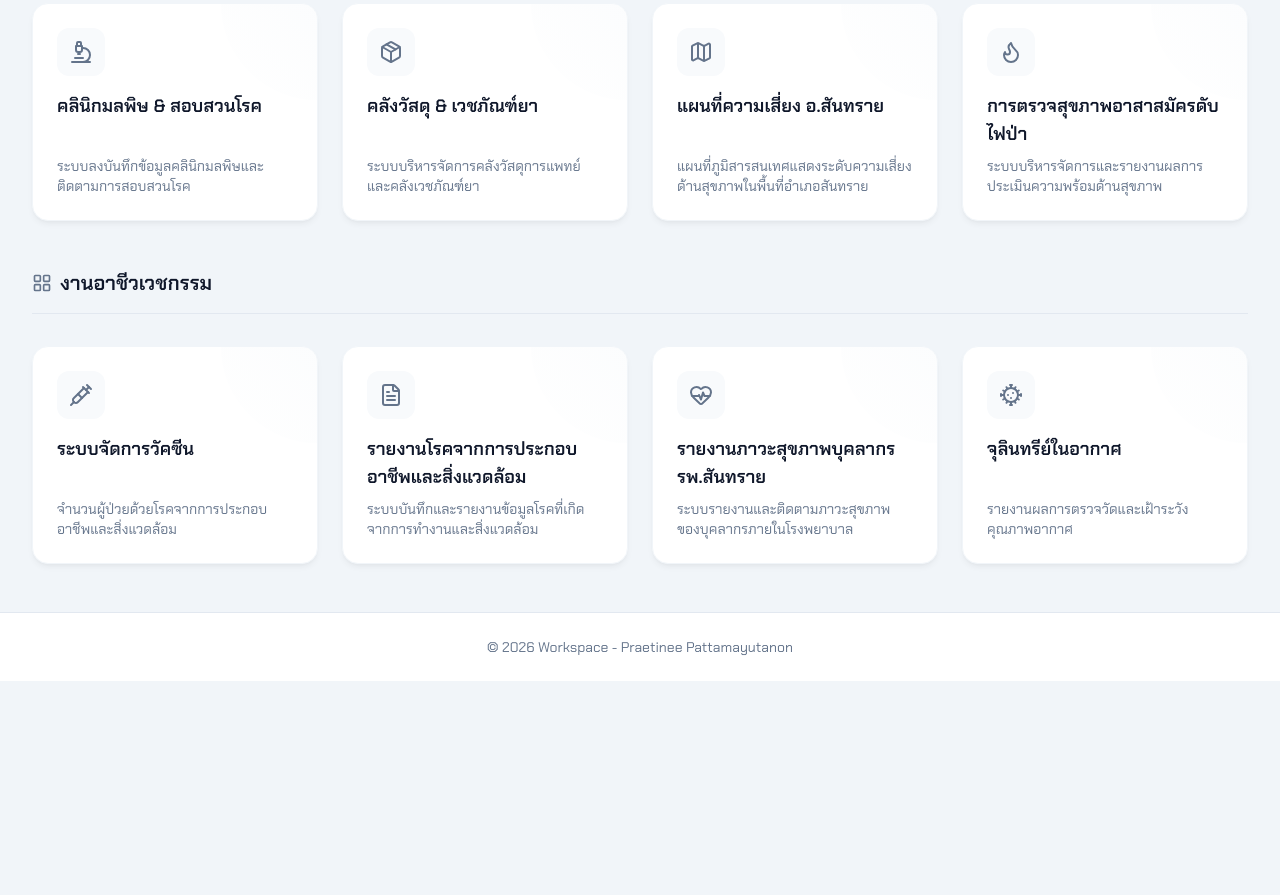
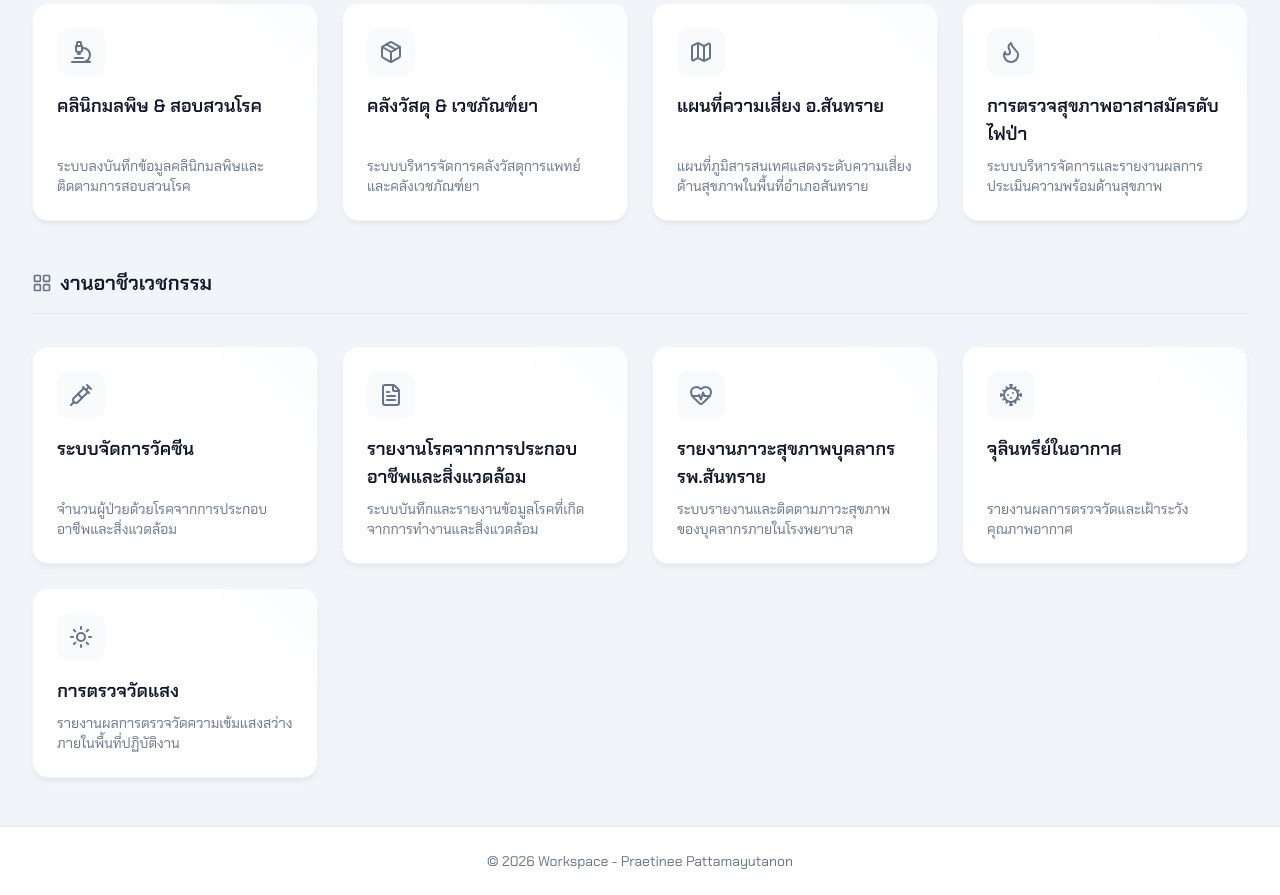
Before and after one commit to praetinee/JanWorkspace, a plain HTML site: page index.html in a window 1280 px wide. Shown: the part 604-1499 px from the top of the page. Before the commit the page ends 1285 px from the top, so only its background shows below. Drawn offline with nearby package versions, Linux system fonts and the light colour scheme.

Commit message:
Update index.html

```diff
--- a/index.html
+++ b/index.html
@@ -224,6 +224,16 @@
                 <h3 class="text-lg font-semibold text-brand-900 mb-2 z-10 group-hover:text-accent-700 transition-colors">จุลินทรีย์ในอากาศ</h3>
                 <p class="text-sm text-slate-500 mt-auto z-10">รายงานผลการตรวจวัดและเฝ้าระวังคุณภาพอากาศ</p>
             </a>
+
+            <!-- Card 5: การตรวจวัดแสง -->
+            <a href="https://praetinee.github.io/LuxCheckSsHos/" class="group bg-white rounded-2xl p-6 border border-slate-100 shadow-card hover:shadow-card-hover hover:border-accent-500/30 transition-all duration-300 fade-in delay-500 flex flex-col h-full relative overflow-hidden">
+                <div class="absolute top-0 right-0 w-24 h-24 bg-gradient-to-bl from-slate-50 to-transparent rounded-bl-full opacity-50 group-hover:from-accent-50/50 transition-colors"></div>
+                <div class="bg-brand-50 w-12 h-12 rounded-xl flex items-center justify-center mb-4 group-hover:bg-accent-50 transition-colors z-10">
+                    <i data-lucide="sun" class="w-6 h-6 text-brand-500 group-hover:text-accent-500 transition-colors"></i>
+                </div>
+                <h3 class="text-lg font-semibold text-brand-900 mb-2 z-10 group-hover:text-accent-700 transition-colors">การตรวจวัดแสง</h3>
+                <p class="text-sm text-slate-500 mt-auto z-10">รายงานผลการตรวจวัดความเข้มแสงสว่างภายในพื้นที่ปฏิบัติงาน</p>
+            </a>
             <!-- สิ้นสุดส่วนที่แทรก -->
 
         </div>
```
